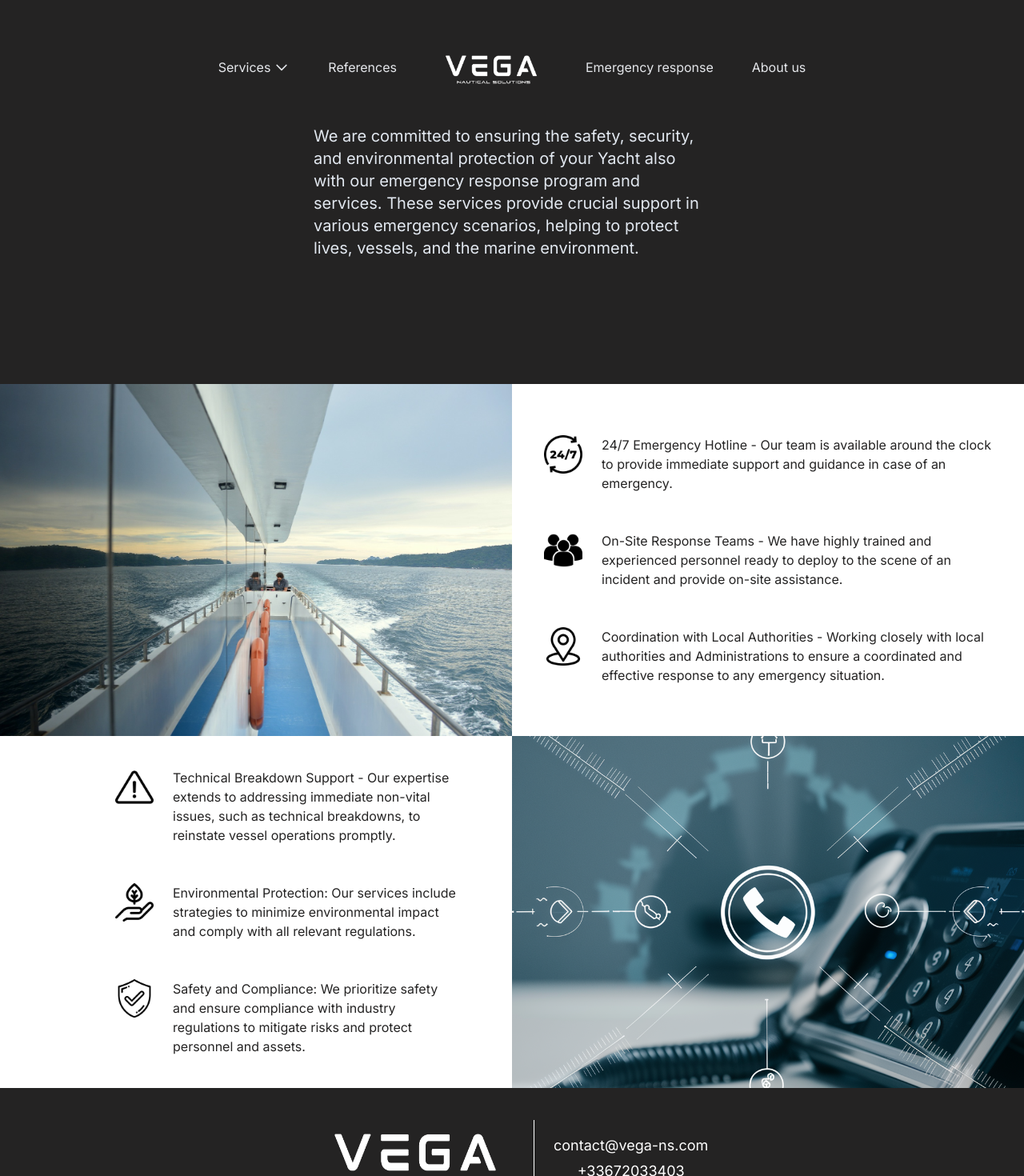
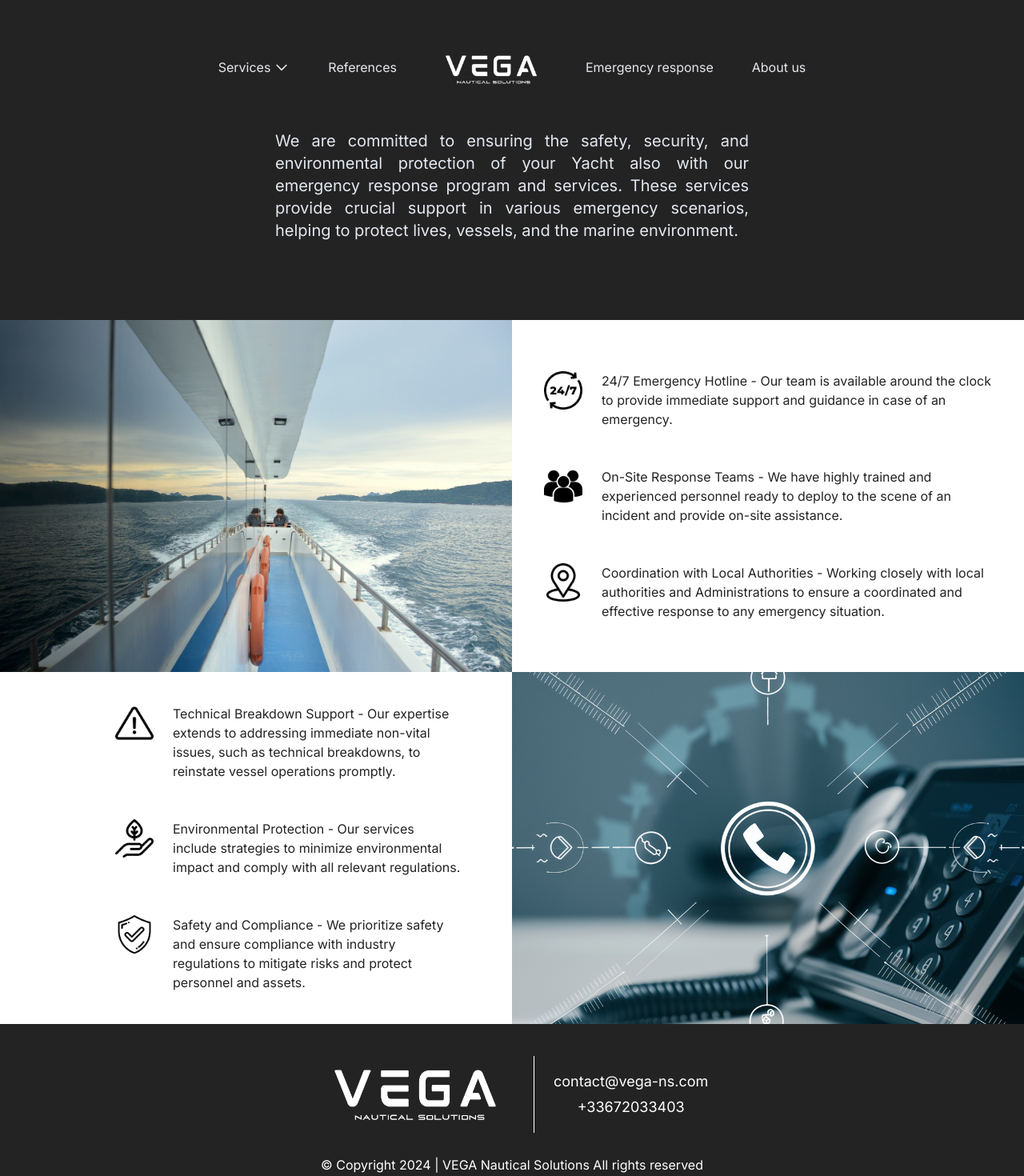
Before and after one commit to SimoSabev/vega-ns, a Next.js app: page /pages/EmergencyResponse in a window 1280 px wide. Shown: the top 1470 px of the page at 80% size. Built offline with nearby package versions, Linux system fonts and the light colour scheme.

Commit message:
details2

```diff
--- a/app/components/card-category/page.tsx
+++ b/app/components/card-category/page.tsx
@@ -1,12 +1,15 @@
+"use client"
 // components/Cards_Services.jsx
 import React from "react";
 import Link from "next/link";
 import Image from "next/image";
-import services from "../../../public/Technical_Services_page1.jpg";
+import services from "../../../public/Servicess.jpg";
 import references from "../../../public/Technical_Services_page2.jpg";
 import emergency_response from "../../../public/Technical_Services_page3.jpg";
 import about_us from "../../../public/Technical_Services_page4.jpg";
 import photo from "../../../public/1_Operational_.jpg";
+import { useMediaQuery } from "react-responsive";
+import { motion } from "framer-motion";
 
 const imageStyle = {
   borderRadius: "4%",
@@ -15,14 +18,44 @@ const imageStyle = {
 };
 
 const Cards_Services = () => {
+  const isSmallScreen = useMediaQuery({ maxWidth: 768 });
+
+  const animationPropsLeft = isSmallScreen
+    ? {
+        initial: { y: "0vh", opacity: 0 },
+        whileInView: { y: "0vh", opacity: 1 },
+        transition: { duration: 0.7, ease: "easeOut" },
+        viewport: { once: true },
+      }
+    : {
+        initial: { x: "-150vh", opacity: 0 },
+        whileInView: { x: "0vh", opacity: 1 },
+        transition: { duration: 0.5, ease: "easeOut" },
+        viewport: { once: true },
+      };
+
+  const animationPropsRight = isSmallScreen
+    ? {
+        initial: { y: "0vh", opacity: 0 },
+        whileInView: { y: "0vh", opacity: 1 },
+        transition: { duration: 0.7, ease: "easeOut" },
+        viewport: { once: true },
+      }
+    : {
+        initial: { x: "150vh", opacity: 0 },
+        whileInView: { x: "0vh", opacity: 1 },
+        transition: { duration: 0.7, ease: "easeOut" },
+        viewport: { once: true },
+      };
+
   return (
     <div
       data-theme="light"
       className="flex flex-col justify-center items-center lg:text-justify overflow-x-hidden space-y-8 mt-8"
     >
       {/* Organizational & Operational Support Card */}
-      <div className="relative my-auto bg-[#242323] w-11/12 md:w-3/4 lg:w-10/12 flex flex-col lg:flex-row rounded-2xl shadow-lg">
-        <div className="w-full lg:w-1/2 flex justify-center items-center">
+      <motion.div {...animationPropsRight} className="relative my-auto bg-[#242323] w-11/12 md:w-3/4 lg:w-10/12 flex flex-col lg:flex-row rounded-2xl shadow-lg">
+        <motion.div {...animationPropsLeft} transition={{ ...animationPropsLeft.transition, delay: 0.2 }} className="w-full lg:w-1/2 flex justify-center items-center">
           <Image
             src={photo.src}
             alt="Organizational & Operational Support"
@@ -31,7 +64,7 @@ const Cards_Services = () => {
             width={500}
             height={400}
           />
-        </div>
+        </motion.div>
         <div className="flex flex-col justify-center  items-center p-6 w-full lg:w-10/12 space-y-4">
           <h1 className="text-2xl lg:text-3xl  text-slate-200 font-bold border-b-2 border-slate-200 pb-2 uppercase">
             Organizational & Operational Support
@@ -48,10 +81,10 @@ const Cards_Services = () => {
             </button>
           </Link>
         </div>
-      </div>
+      </motion.div>
 
-      <div className="relative my-auto bg-[#242323] w-11/12 md:w-3/4 lg:w-10/12 flex flex-col lg:flex-row rounded-2xl shadow-lg">
-        <div className="w-full lg:w-1/2 flex justify-center items-center">
+      <motion.div {...animationPropsRight} className="relative my-auto bg-[#242323] w-11/12 md:w-3/4 lg:w-10/12 flex flex-col lg:flex-row rounded-2xl shadow-lg">
+        <motion.div {...animationPropsLeft} transition={{ ...animationPropsLeft.transition, delay: 0.2 }} className="w-full lg:w-1/2 flex justify-center items-center">
           <Image
             src={services.src}
             alt="Technical and Engineering Services"
@@ -60,7 +93,7 @@ const Cards_Services = () => {
             width={800}
             height={20}
           />
-        </div>
+        </motion.div>
         <div className="flex flex-col justify-center items-center p-6 w-full lg:w-10/12 bg-slate-200 space-y-4">
           <h1 className="text-2xl lg:text-3xl text-[#242323] font-bold border-b-2 border-[#242323] pb-2 uppercase">
             Technical & Engineering Services
@@ -80,10 +113,10 @@ const Cards_Services = () => {
             </button>
           </Link>
         </div>
-      </div>
+      </motion.div>
 
-      <div className="relative my-auto bg-[#242323] w-11/12 md:w-3/4 lg:w-10/12 flex flex-col lg:flex-row rounded-2xl shadow-lg">
-        <div className="w-full lg:w-1/2 flex justify-center items-center">
+      <motion.div {...animationPropsRight} className="relative my-auto bg-[#242323] w-11/12 md:w-3/4 lg:w-10/12 flex flex-col lg:flex-row rounded-2xl shadow-lg">
+        <motion.div {...animationPropsLeft} transition={{ ...animationPropsLeft.transition, delay: 0.2 }} className="w-full lg:w-1/2 flex justify-center items-center">
           <Image
             src={references.src}
             alt="Regulatory Compliance & Sustainability Upgrades"
@@ -92,7 +125,7 @@ const Cards_Services = () => {
             width={500}
             height={400}
           />
-        </div>
+        </motion.div>
         <div className="flex flex-col justify-center items-center p-6 w-full sm:text-left lg:w-10/12 space-y-4">
           <h1 className="text-2xl lg:text-3xl lg: max-w-xl text-slate-200 font-bold border-b-2 border-slate-200 pb-2 uppercase">
             Regulatory Compliance & Sustainability Upgrades
@@ -111,10 +144,10 @@ const Cards_Services = () => {
             </button>
           </Link>
         </div>
-      </div>
+      </motion.div>
 
-      <div className="relative my-auto bg-slate-200 w-11/12 md:w-3/4 lg:w-10/12 flex flex-col lg:flex-row rounded-2xl shadow-lg">
-        <div className="w-full lg:w-1/2 flex justify-center items-center">
+      <motion.div {...animationPropsRight} className="relative my-auto bg-slate-200 w-11/12 md:w-3/4 lg:w-10/12 flex flex-col lg:flex-row rounded-2xl shadow-lg">
+        <motion.div {...animationPropsLeft} transition={{ ...animationPropsLeft.transition, delay: 0.2 }} className="w-full lg:w-1/2 flex justify-center items-center">
           <Image
             src={emergency_response.src}
             alt="Financial & Legal Support"
@@ -123,7 +156,7 @@ const Cards_Services = () => {
             width={500}
             height={400}
           />
-        </div>
+        </motion.div>
         <div className="flex flex-col justify-center items-center p-6 w-full lg:w-10/12 space-y-4">
           <h1 className="text-2xl lg:text-3xl text-[#242323] font-bold border-b-2 border-[#242323] pb-2 uppercase">
             Financial & Legal Support
@@ -140,10 +173,10 @@ const Cards_Services = () => {
             </button>
           </Link>
         </div>
-      </div>
+      </motion.div>
 
-      <div className="relative my-auto bg-[#242323] w-11/12 md:w-3/4 lg:w-10/12 flex flex-col lg:flex-row rounded-2xl shadow-lg">
-        <div className="w-full lg:w-1/2 flex justify-center items-center">
+      <motion.div {...animationPropsRight} className="relative my-auto bg-[#242323] w-11/12 md:w-3/4 lg:w-10/12 flex flex-col lg:flex-row rounded-2xl shadow-lg">
+        <motion.div {...animationPropsLeft} transition={{ ...animationPropsLeft.transition, delay: 0.2 }} className="w-full lg:w-1/2 flex justify-center items-center">
           <Image
             src={about_us.src}
             alt="ISM Support & Maintenance"
@@ -152,7 +185,7 @@ const Cards_Services = () => {
             width={500}
             height={400}
           />
-        </div>
+        </motion.div>
         <div className="flex flex-col justify-center items-center p-6 w-full lg:w-10/12 space-y-4">
           <h1 className="text-2xl lg:text-3xl text-slate-200 font-bold border-b-2 border-slate-200 pb-2 uppercase">
             ISM Support & Maintenance
@@ -170,7 +203,7 @@ const Cards_Services = () => {
             </button>
           </Link>
         </div>
-      </div>
+      </motion.div>
     </div>
   );
 };
--- a/app/components/card-emergency/page.tsx
+++ b/app/components/card-emergency/page.tsx
@@ -1,3 +1,4 @@
+"use client";
 import React from "react";
 import emergency_response from "../../../public/Emergency-response.jpg";
 import daily from "../../../public/24-7.png";
@@ -7,22 +8,64 @@ import location from "../../../public/location1.png";
 import eco from "../../../public/environmental-protection.png";
 import secure from "../../../public/secure-shield.png";
 import about_us from "../../../public/Emergency Response Opt.webp";
+import { motion } from "framer-motion";
+import { useMediaQuery } from "react-responsive";
 
 const Cards_Emergency = () => {
+  const isSmallScreen = useMediaQuery({ maxWidth: 768 });
+
+  const animationPropsLeft = isSmallScreen
+    ? {
+        initial: { y: "0vh", opacity: 0 },
+        whileInView: { y: "0vh", opacity: 1 },
+        transition: { duration: 0.7, ease: "easeOut" },
+        viewport: { once: true },
+      }
+    : {
+        initial: { x: "-150vh", opacity: 0 },
+        whileInView: { x: "0vh", opacity: 1 },
+        transition: { duration: 0.7, ease: "easeOut" },
+        viewport: { once: true },
+      };
+
+  const animationPropsRight = isSmallScreen
+    ? {
+        initial: { y: "0vh", opacity: 0 },
+        whileInView: { y: "0vh", opacity: 1 },
+        transition: { duration: 0.7, ease: "easeOut" },
+        viewport: { once: true },
+      }
+    : {
+        initial: { x: "150vh", opacity: 0 },
+        whileInView: { x: "0vh", opacity: 1 },
+        transition: { duration: 0.7, ease: "easeOut" },
+        viewport: { once: true },
+      };
+
   return (
-    <div data-theme="light" className="flex flex-col items-center overflow-x-hidden">
+    <div
+      data-theme="light"
+      className="flex flex-col items-center overflow-x-hidden"
+    >
       {/* First Section */}
-      <div className="flex flex-col lg:flex-row w-full h-auto lg:h-[55vh]">
+      <motion.div
+        {...animationPropsRight}
+        className="flex flex-col lg:flex-row w-full h-auto lg:h-[55vh]"
+      >
         {/* Left Section - Image */}
-        <div className="flex justify-center items-center w-full lg:w-1/2">
+        <motion.div
+          {...animationPropsLeft}
+          transition={{ ...animationPropsLeft.transition, delay: 0.2 }}
+          className="flex justify-center items-center w-full lg:w-1/2 order-1 md:order-2 lg:order-2"
+        >
           <img
             src={emergency_response.src}
             alt="service"
             className="w-full h-full object-cover"
           />
-        </div>
+        </motion.div>
         {/* Right Section - Divided into Two */}
-        <div className="flex flex-col justify-center items-center w-full lg:w-1/2">
+        <div className="flex flex-col justify-center items-center w-full lg:w-1/2 order-1 md:order-2 lg:order-2">
           {/* Upper Half - White */}
           <div className="flex flex-col justify-center items-start p-6 lg:p-10 h-auto lg:h-1/2 bg-white">
             <ul className="text-[#242323] flex flex-col justify-center items-center lg:items-start">
@@ -65,11 +108,14 @@ const Cards_Emergency = () => {
             </ul>
           </div>
         </div>
-      </div>
+      </motion.div>
 
       {/* Second Section */}
-      <div className="flex flex-col lg:flex-row w-full h-auto lg:h-[55vh]">
-        <div className="flex flex-col justify-center items-start p-6 lg:pl-36 lg:pr-16 w-full lg:w-1/2">
+      <motion.div
+        {...animationPropsLeft}
+        className="flex flex-col lg:flex-row w-full h-auto lg:h-[55vh]"
+      >
+        <div className="flex flex-col justify-center items-start p-6 lg:pl-36 lg:pr-16 w-full lg:w-1/2 order-2 md:order-1 lg:order-1">
           <ul className="text-[#242323] flex flex-col justify-center items-center lg:items-start">
             <li className="flex mb-8 lg:mb-0">
               <img
@@ -78,9 +124,9 @@ const Cards_Emergency = () => {
                 className="w-12 h-12 mr-6"
               />
               <span>
-                Technical Breakdown Support - Our expertise extends to addressing
-                immediate non-vital issues, such as technical breakdowns, to
-                reinstate vessel operations promptly.
+                Technical Breakdown Support - Our expertise extends to
+                addressing immediate non-vital issues, such as technical
+                breakdowns, to reinstate vessel operations promptly.
               </span>
             </li>
             <li className="flex mb-8 lg:mb-0 mt-12">
@@ -90,7 +136,7 @@ const Cards_Emergency = () => {
                 className="w-12 h-12 mr-6"
               />
               <span>
-                Environmental Protection: Our services include strategies to
+                Environmental Protection - Our services include strategies to
                 minimize environmental impact and comply with all relevant
                 regulations.
               </span>
@@ -102,21 +148,25 @@ const Cards_Emergency = () => {
                 className="w-12 h-12 mr-6"
               />
               <span>
-                Safety and Compliance: We prioritize safety and ensure compliance
-                with industry regulations to mitigate risks and protect personnel
-                and assets.
+                Safety and Compliance - We prioritize safety and ensure
+                compliance with industry regulations to mitigate risks and
+                protect personnel and assets.
               </span>
             </li>
           </ul>
         </div>
-        <div className="flex justify-center items-center w-full lg:w-1/2">
+        <motion.div
+          {...animationPropsRight}
+          transition={{ ...animationPropsRight.transition, delay: 0.2 }}
+          className="flex justify-center items-center w-full lg:w-1/2 order-1 md:order-2 lg:order-2"
+        >
           <img
             src={about_us.src}
             alt="references"
             className="w-full h-full object-cover"
           />
-        </div>
-      </div>
+        </motion.div>
+      </motion.div>
     </div>
   );
 };
--- a/app/components/card-references/page.tsx
+++ b/app/components/card-references/page.tsx
@@ -1,23 +1,57 @@
+"use client";
 import React from "react";
 import services from "../../../public/Services1.jpg";
 import references from "../../../public/References.jpg";
+import { motion } from "framer-motion";
+import { useMediaQuery } from "react-responsive";
 
 const Cards_Services1 = () => {
+  const isSmallScreen = useMediaQuery({ maxWidth: 768 });
+
+  const animationPropsLeft = isSmallScreen
+    ? {
+        initial: { y: "0vh", opacity: 0 },
+        whileInView: { y: "0vh", opacity: 1 },
+        transition: { duration: 0.7, ease: "easeOut" },
+        viewport: { once: true },
+      }
+    : {
+        initial: { x: "-150vh", opacity: 0 },
+        whileInView: { x: "0vh", opacity: 1 },
+        transition: { duration: 0.7, ease: "easeOut" },
+        viewport: { once: true },
+      };
+
+  const animationPropsRight = isSmallScreen
+    ? {
+        initial: { y: "0vh", opacity: 0 },
+        whileInView: { y: "0vh", opacity: 1 },
+        transition: { duration: 0.7, ease: "easeOut" },
+        viewport: { once: true },
+      }
+    : {
+        initial: { x: "150vh", opacity: 0 },
+        whileInView: { x: "0vh", opacity: 1 },
+        transition: { duration: 0.7, ease: "easeOut" },
+        viewport: { once: true },
+      };
+
   return (
     <div
       data-theme="light"
       className="flex flex-col items-center text-justify overflow-x-hidden"
     >
       {/* Services Section */}
-      <div className="bg-[#242323] w-full flex flex-col md:flex-row">
+      <motion.div {...animationPropsRight} className="bg-[#242323] w-full flex flex-col md:flex-row">
         {/* Left Section - Image */}
-        <div className="flex justify-center items-center w-full md:w-1/2">
+        <motion.div {...animationPropsLeft}
+          transition={{ ...animationPropsLeft.transition, delay: 0.2 }} className="flex justify-center items-center w-full md:w-1/2">
           <img
             src={services.src}
             alt="service"
             className="w-full h-[40vh] md:h-[55vh] object-cover"
           />
-        </div>
+        </motion.div>
         {/* Right Section - Text */}
         <div className="flex flex-col justify-center items-center p-6 md:pl-16 w-full md:w-1/2">
           <ul className="list-disc text-slate-200 text-justify text-lg flex flex-col justify-center items-start md:items-start">
@@ -39,41 +73,46 @@ const Cards_Services1 = () => {
             </li>
             <li className="my-2">
               Project management, interior refitting and upgrades for various
-              motor yachts among which 73m Perini Navi, 66m Oceanco, 33m
-              Classic Feadship 1973
+              motor yachts among which 73m Perini Navi, 66m Oceanco, 33m Classic
+              Feadship 1973
             </li>
           </ul>
         </div>
-      </div>
+      </motion.div>
 
       {/* References Section */}
-      <div className="bg-[#f1f1f1] w-full flex flex-col md:flex-row">
+      <motion.div {...animationPropsLeft} className="bg-[#f1f1f1] w-full flex flex-col md:flex-row">
         {/* Left Section - Text */}
         <div className="flex flex-col justify-center items-center p-6 md:pr-16 w-full md:w-1/2">
           <ul className="list-disc pl-6 text-justify text-lg flex flex-col justify-center items-start md:items-start">
             <li className="my-2">
-              Conversion follow up (extension / helipad installation / Bow and stern conversion)
+              Conversion follow up (extension / helipad installation / Bow and
+              stern conversion)
             </li>
             <li className="my-2">
-              Complete control / command refit on commercial ship (machineries, safeties, propulsion)
+              Complete control / command refit on commercial ship (machineries,
+              safeties, propulsion)
             </li>
             <li className="my-2">
-              New build construction management of multiple yachts and commercial ships
+              New build construction management of multiple yachts and
+              commercial ships
             </li>
             <li className="my-2">
-              New build construction management of a new series of 2 luxury sail assisted cruise ships of +200m
+              New build construction management of a new series of 2 luxury sail
+              assisted cruise ships of +200m
             </li>
           </ul>
         </div>
         {/* Right Section - Image */}
-        <div className="flex justify-center items-center w-full md:w-1/2">
+        <motion.div {...animationPropsRight}
+          transition={{ ...animationPropsRight.transition, delay: 0.2 }} className="flex justify-center items-center w-full md:w-1/2">
           <img
             src={references.src}
             alt="references"
             className="w-full h-[40vh] md:h-[55vh] object-cover"
           />
-        </div>
-      </div>
+        </motion.div>
+      </motion.div>
     </div>
   );
 };
--- a/app/pages/EmergencyResponse/page.tsx
+++ b/app/pages/EmergencyResponse/page.tsx
@@ -1,28 +1,38 @@
+"use client";
 import React from "react";
 import Navbar from "@/app/components/Navbar/page";
 import Cards_Emergency from "@/app/components/card-emergency/page";
 import Footer from "@/app/components/footer/page";
+import { motion } from "framer-motion";
 
 const Emergency_Response = () => {
   return (
-    <div data-theme="light">
-      <div className="relative bg-[#242323] h-auto min-h-[60vh] flex flex-col justify-center items-center">
+    <div data-theme="light" className="overflow-x-hidden">
+      <div className="relative bg-[#242323] h-auto min-h-[50vh] flex flex-col justify-center items-center">
         <div className="w-full absolute top-0">
           <Navbar />
         </div>
-        <div className="flex flex-col justify-center items-center lg:items-start p-10 max-w-xl text-justify lg:text-left">
-          <p className="text-slate-200 text-xl">
-            We are committed to ensuring the safety, security, and
-            environmental protection of your Yacht also with our emergency
-            response program and services. These services provide crucial
-            support in various emergency scenarios, helping to protect lives,
-            vessels, and the marine environment.
-          </p>
+        <div className="flex flex-col justify-center items-center lg:items-start p-10 max-w-2xl lg:text-left">
+          <motion.p
+            initial={{ y: "70vh" }}
+            animate={{ y: "0vh" }}
+            transition={{ duration: 0.8, ease: "easeInOut" }}
+            className="text-slate-200 text-xl mt-16 text-justify flex justify-center items-center"
+          >
+            We are committed to ensuring the safety, security, and environmental
+            protection of your Yacht also with our emergency response program
+            and services. These services provide crucial support in various
+            emergency scenarios, helping to protect lives, vessels, and the
+            marine environment.
+          </motion.p>
         </div>
       </div>
 
       <div>
         <Cards_Emergency />
+      </div>
+
+      <div>
         <Footer />
       </div>
     </div>
```
Also changed, not shown: app/components/Navbar/page.tsx (+10 -10 lines), app/pages/AboutUs/page.tsx (+4 -3 lines), app/pages/References/page.tsx (+5 -2 lines), app/pages/Services/page.tsx (+5 -3 lines).
